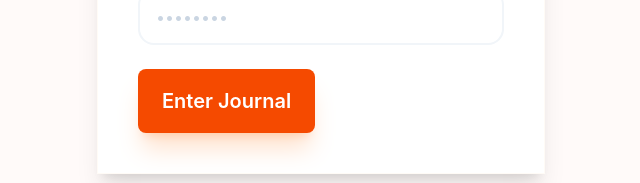
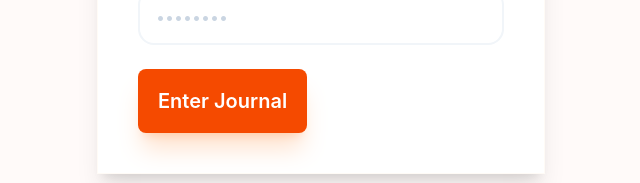
Before and after one commit to davidleonn/training-journal-app, a React app in the folder src/frontend/: page /login in a window 1280 px wide. Shown: the part 477-660 px from the top of the page, without its empty margins (319-959 px from the left). Built offline with nearby package versions, Linux system fonts and the light colour scheme; the HTML template or start-up script is replaced by a standard one.

Commit message:
add data test id

```diff
--- a/src/frontend/src/components/ui/Button.tsx
+++ b/src/frontend/src/components/ui/Button.tsx
@@ -2,22 +2,24 @@ import { cn } from '@/utils';
 
 interface ButtonProps extends React.ButtonHTMLAttributes<HTMLButtonElement> {
   variant?: 'primary' | 'outline';
+  testId?: string;
 }
 
-export const Button: React.FC<ButtonProps> = ({ className, variant = 'primary', ...props }) => {
-  const baseStyles = 'px-4 py-2 rounded-lg font-semibold transition-all active:scale-95';
+export const Button: React.FC<ButtonProps> = ({ className, variant = 'primary', testId, ...props }) => {
+  const baseStyles = 'rounded-lg font-semibold transition-all active:scale-95 flex items-center justify-center';
 
   const variants = {
-    primary: 'bg-orange-600 text-white hover:bg-orange-500',
-    outline: 'border-2 border-slate-200 text-slate-900 hover:bg-slate-50',
+    primary: 'bg-orange-600 text-white hover:bg-orange-500 shadow-lg shadow-orange-500/20',
+    outline: 'border-2 border-slate-200 text-slate-700 hover:bg-slate-50 hover:border-slate-300',
   };
 
   return (
     <button
+      data-testid={testId}
       className={cn(
         baseStyles,
         variants[variant],
-        'w-full px-6 py-3 sm:w-auto sm:py-2', // Full-width on mobile, auto on desktop
+        'w-full px-6 py-4 sm:w-auto sm:px-5 sm:py-2.5', // Modern mobile-first sizing
         className
       )}
       {...props}
--- a/src/frontend/src/components/ui/Input.tsx
+++ b/src/frontend/src/components/ui/Input.tsx
@@ -1,9 +1,8 @@
 interface InputProps extends React.InputHTMLAttributes<HTMLInputElement> {
   label: string;
+  testId?: string;
 }
-
-export const Input: React.FC<InputProps> = ({ label, id, name, ...props }) => {
-  // Use provided id, or fallback to name so the label is always linked
+export const Input: React.FC<InputProps> = ({ label, id, name, testId, ...props }) => {
   const inputId = id || name;
 
   return (
@@ -14,7 +13,8 @@ export const Input: React.FC<InputProps> = ({ label, id, name, ...props }) => {
       <input
         id={inputId}
         name={name}
-        {...props}
+        data-testid={testId}
+        {...props} // autoComplete will be passed here automatically if provided
         className="h-14 w-full rounded-2xl border-2 border-slate-100 bg-white px-4 text-base transition-all placeholder:text-slate-300 focus:border-orange-400 focus:ring-4 focus:ring-orange-100 focus:outline-none disabled:opacity-50"
       />
     </div>
--- a/src/frontend/src/features/auth/components/LoginForm.tsx
+++ b/src/frontend/src/features/auth/components/LoginForm.tsx
@@ -7,23 +7,33 @@ interface LoginFormProps {
 export const LoginForm: React.FC<LoginFormProps> = ({ onLoginSuccess }) => {
   const handleAction = async (formData: FormData) => {
     const email = formData.get('email');
-    // const password = formData.get('password');
-
     console.log('Authenticating:', email);
-
-    // This replaces the old handleSubmit logic
     onLoginSuccess();
   };
 
   return (
     <form action={handleAction} className="w-full space-y-6">
       <div className="space-y-4">
-        {/* IMPORTANT: Added 'name' props so the Action can find the data */}
-        <Input name="email" label="Email Address" type="email" placeholder="Enter your email" required />
-        <Input name="password" label="Access Key (Optional)" type="password" placeholder="••••••••" />
+        <Input
+          name="email"
+          label="Email Address"
+          testId="login-email-input"
+          type="email"
+          placeholder="Enter your email"
+          autoComplete="username" // Chrome prefers 'username' for the ID field
+          required
+        />
+        <Input
+          name="password"
+          label="Access Key (Optional)"
+          testId="login-password-input"
+          type="password"
+          placeholder="••••••••"
+          autoComplete="current-password" // Critical for clearing the DevTools warning
+        />
       </div>
 
-      <Button type="submit" variant="primary" className="h-16 w-full text-xl shadow-xl shadow-orange-500/20">
+      <Button type="submit" variant="primary" data-testid="login-submit-button" className="h-16 w-full text-xl shadow-xl shadow-orange-500/20">
         Enter Journal
       </Button>
     </form>
```
